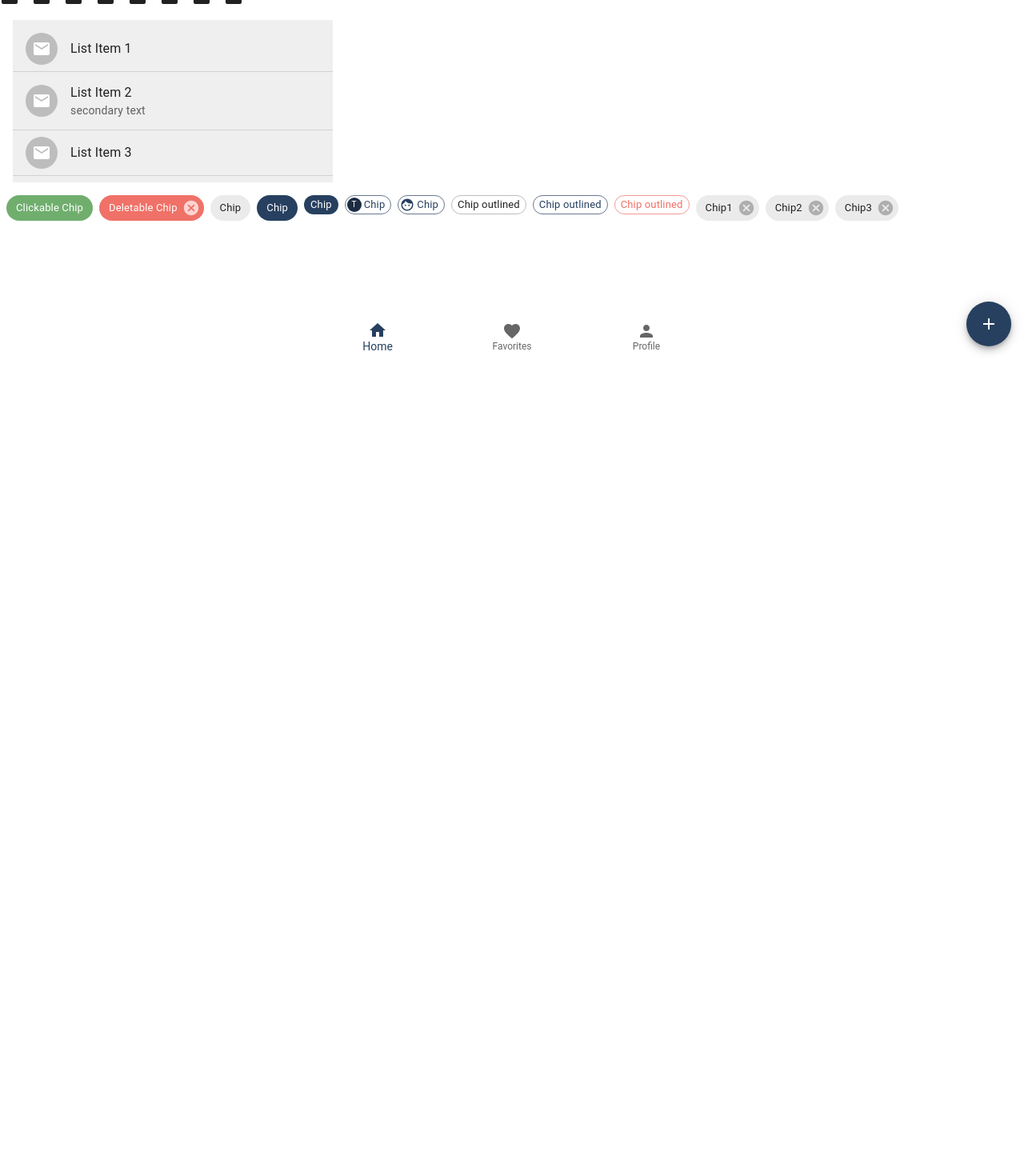
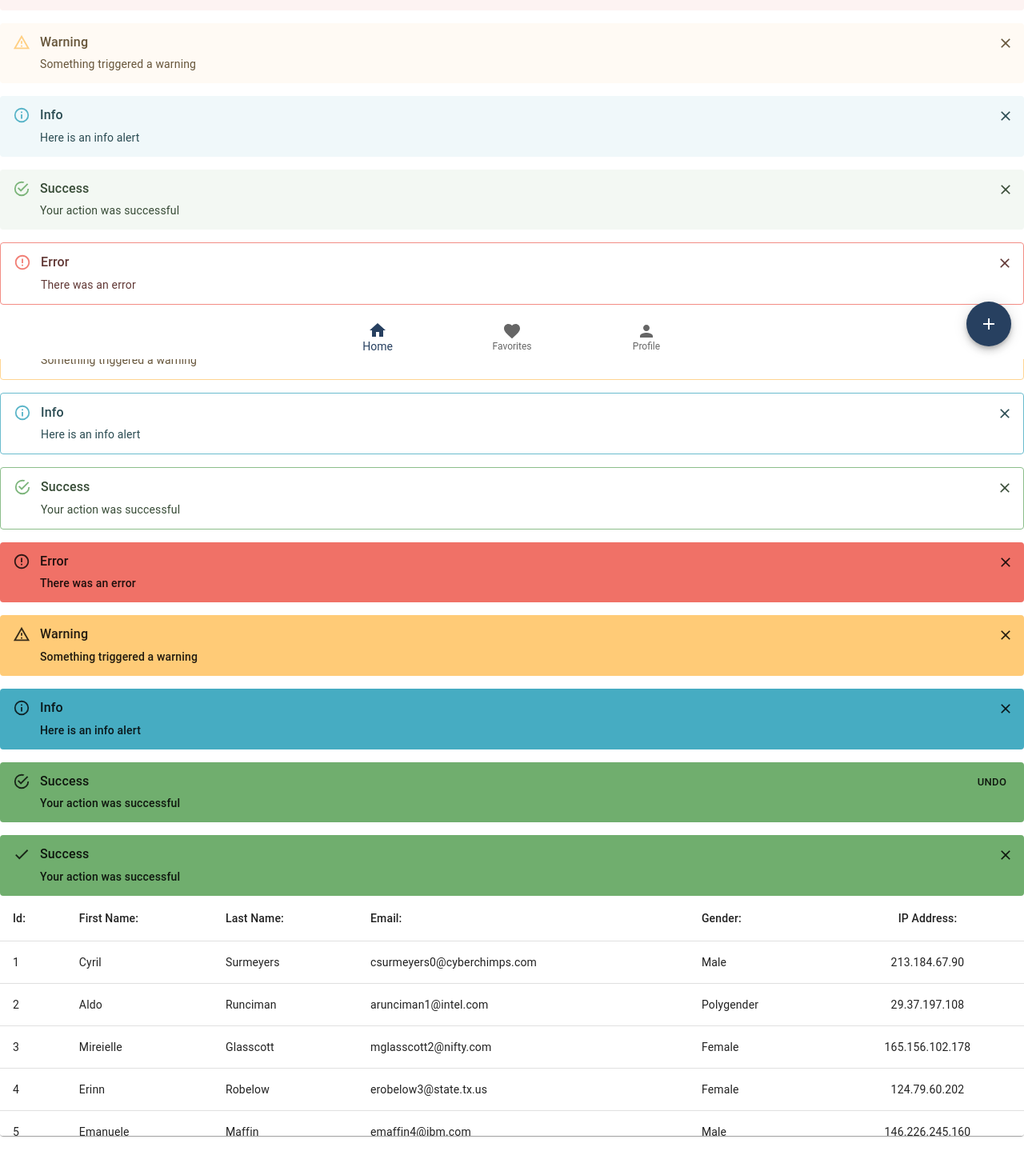
Before and after one commit to Tim-Parks-Lynch/material-ui-learning, a React (Vite) app in the folder my-app/: page / in a window 1280 px wide. Shown: the part 351-1810 px from the top of the page at 80% size. Before the commit the page ends 800 px from the top, so only its background shows below. Built offline with nearby package versions, Linux system fonts and the light colour scheme.

Commit message:
Finished data display

```diff
--- /dev/null
+++ b/my-app/src/components/MuiAlert/MuiAlert.tsx
@@ -0,0 +1,85 @@
+import React from 'react';
+import { Stack, Alert, AlertTitle, Button } from '@mui/material';
+import CheckIcon from '@mui/icons-material/Check';
+
+const MuiAlert = () => {
+  const handleClose = () => {
+    console.log('onClose clicked');
+  };
+
+  return (
+    <Stack spacing={2}>
+      <Alert severity="error" onClose={handleClose}>
+        <AlertTitle>Error</AlertTitle>There was an error
+      </Alert>
+      <Alert severity="warning" onClose={handleClose}>
+        <AlertTitle>Warning</AlertTitle>Something triggered a warning
+      </Alert>
+      <Alert severity="info" onClose={handleClose}>
+        <AlertTitle>Info</AlertTitle>Here is an info alert
+      </Alert>
+      <Alert severity="success" onClose={handleClose}>
+        <AlertTitle>Success</AlertTitle>
+        Your action was successful
+      </Alert>
+
+      {/* variant outlined */}
+      <Alert variant="outlined" severity="error" onClose={handleClose}>
+        <AlertTitle>Error</AlertTitle>
+        There was an error
+      </Alert>
+      <Alert variant="outlined" severity="warning" onClose={handleClose}>
+        <AlertTitle>Warning</AlertTitle>
+        Something triggered a warning
+      </Alert>
+      <Alert variant="outlined" severity="info" onClose={handleClose}>
+        <AlertTitle>Info</AlertTitle>
+        Here is an info alert
+      </Alert>
+      <Alert variant="outlined" severity="success" onClose={handleClose}>
+        <AlertTitle>Success</AlertTitle>
+        Your action was successful
+      </Alert>
+
+      {/* variant filled */}
+      <Alert variant="filled" severity="error" onClose={handleClose}>
+        <AlertTitle>Error</AlertTitle>
+        There was an error
+      </Alert>
+      <Alert variant="filled" severity="warning" onClose={handleClose}>
+        <AlertTitle>Warning</AlertTitle>
+        Something triggered a warning
+      </Alert>
+      <Alert variant="filled" severity="info" onClose={handleClose}>
+        <AlertTitle>Info</AlertTitle>
+        Here is an info alert
+      </Alert>
+      <Alert
+        action={
+          <Button color="inherit" size="small" onClick={() => console.log('Clicked')}>
+            Undo
+          </Button>
+        }
+        variant="filled"
+        severity="success"
+        onClose={handleClose}
+      >
+        <AlertTitle>Success</AlertTitle>
+        Your action was successful
+      </Alert>
+
+      {/* different icon */}
+      <Alert
+        variant="filled"
+        severity="success"
+        icon={<CheckIcon fontSize="inherit" />}
+        onClose={handleClose}
+      >
+        <AlertTitle>Success</AlertTitle>
+        Your action was successful
+      </Alert>
+    </Stack>
+  );
+};
+
+export default MuiAlert;
--- a/my-app/src/components/MuiBottomNavigation/MuiBottomNavigation.tsx
+++ b/my-app/src/components/MuiBottomNavigation/MuiBottomNavigation.tsx
@@ -14,7 +14,8 @@ const MuiBottomNavigation = () => {
   return (
     <CssBaseline>
       <BottomNavigation
-        sx={{ width: '100%', position: 'absolute', bottom: 0 }}
+        // sx={{ width: '100%', position: 'absolute', bottom: 0 }}
+        sx={{ width: '100%', position: 'sticky', bottom: 0 }}
         value={value}
         onChange={handleChange}
         showLabels
--- a/my-app/src/components/MuiSpeedDial/MuiSpeedDial.tsx
+++ b/my-app/src/components/MuiSpeedDial/MuiSpeedDial.tsx
@@ -11,7 +11,8 @@ const MuiSpeedDial = () => {
   return (
     <SpeedDial
       ariaLabel="Navigation speed dial"
-      sx={{ position: 'absolute', bottom: 16, right: 16 }}
+      // sx={{ position: 'absolute', bottom: 16, right: 16 }}
+      sx={{ position: 'fixed', bottom: 16, right: 16 }}
       //   regular icon below
       //   icon={<SpeedDialIcon />}
       // with open icon prop, changes the open Icon from + to an edit icon
--- /dev/null
+++ b/my-app/src/components/MuiTable/MuiTable.tsx
@@ -0,0 +1,128 @@
+import React from 'react';
+import {
+  TableContainer,
+  Table,
+  TableHead,
+  TableBody,
+  TableRow,
+  TableCell,
+  Paper,
+} from '@mui/material';
+
+const MuiTable = () => {
+  return (
+    <TableContainer component={Paper} sx={{ maxHeight: '300px' }}>
+      {/* sticky header component usefule when height is set in TableContainer */}
+      <Table aria-label="simple table" stickyHeader>
+        <TableHead>
+          <TableRow>
+            <TableCell>Id:</TableCell>
+            <TableCell>First Name:</TableCell>
+            <TableCell>Last Name:</TableCell>
+            <TableCell>Email:</TableCell>
+            <TableCell>Gender:</TableCell>
+            {/* align prop */}
+            <TableCell align="center">IP Address:</TableCell>
+          </TableRow>
+        </TableHead>
+        <TableBody>
+          {tableData.map((row) => (
+            <TableRow key={row.id} sx={{ '&:last-child td, &:last-child th': { boder: 0 } }}>
+              <TableCell>{row.id}</TableCell>
+              <TableCell>{row.first_name}</TableCell>
+              <TableCell>{row.last_name}</TableCell>
+              <TableCell>{row.email}</TableCell>
+              <TableCell>{row.gender}</TableCell>
+              <TableCell align="center">{row.ip_address}</TableCell>
+            </TableRow>
+          ))}
+        </TableBody>
+      </Table>
+    </TableContainer>
+  );
+};
+
+const tableData = [
+  {
+    id: 1,
+    first_name: 'Cyril',
+    last_name: 'Surmeyers',
+    email: 'csurmeyers0@cyberchimps.com',
+    gender: 'Male',
+    ip_address: '213.184.67.90',
+  },
+  {
+    id: 2,
+    first_name: 'Aldo',
+    last_name: 'Runciman',
+    email: 'arunciman1@intel.com',
+    gender: 'Polygender',
+    ip_address: '29.37.197.108',
+  },
+  {
+    id: 3,
+    first_name: 'Mireielle',
+    last_name: 'Glasscott',
+    email: 'mglasscott2@nifty.com',
+    gender: 'Female',
+    ip_address: '165.156.102.178',
+  },
+  {
+    id: 4,
+    first_name: 'Erinn',
+    last_name: 'Robelow',
+    email: 'erobelow3@state.tx.us',
+    gender: 'Female',
+    ip_address: '124.79.60.202',
+  },
+  {
+    id: 5,
+    first_name: 'Emanuele',
+    last_name: 'Maffin',
+    email: 'emaffin4@ibm.com',
+    gender: 'Male',
+    ip_address: '146.226.245.160',
+  },
+  {
+    id: 6,
+    first_name: 'Madison',
+    last_name: 'Parren',
+    email: 'mparren5@arizona.edu',
+    gender: 'Male',
+    ip_address: '47.20.246.104',
+  },
+  {
+    id: 7,
+    first_name: 'Shermy',
+    last_name: 'Lodder',
+    email: 'slodder6@discuz.net',
+    gender: 'Male',
+    ip_address: '189.97.238.13',
+  },
+  {
+    id: 8,
+    first_name: 'Joanne',
+    last_name: 'Rodolfi',
+    email: 'jrodolfi7@techcrunch.com',
+    gender: 'Female',
+    ip_address: '74.186.165.158',
+  },
+  {
+    id: 9,
+    first_name: 'Rheta',
+    last_name: 'Elfleet',
+    email: 'relfleet8@over-blog.com',
+    gender: 'Female',
+    ip_address: '38.132.73.141',
+  },
+  {
+    id: 10,
+    first_name: 'Robinet',
+    last_name: 'Gain',
+    email: 'rgain9@tripadvisor.com',
+    gender: 'Female',
+    ip_address: '156.130.68.145',
+  },
+];
+
+export default MuiTable;
--- /dev/null
+++ b/my-app/src/components/MuiToolTip/MuiToolTip.tsx
@@ -0,0 +1,47 @@
+import React from 'react';
+import { Tooltip, IconButton, Box } from '@mui/material';
+import DeleteIcon from '@mui/icons-material/Delete';
+
+const MuiToolTip = () => {
+  return (
+    <Box sx={{ mx: '16px', my: '16px' }}>
+      {/* // displays the delete trash icon and if you hover over it you get the words 'Delete' */}
+      <Tooltip title="Delete">
+        <IconButton>
+          <DeleteIcon />
+        </IconButton>
+      </Tooltip>
+      {/* // displays the delete trash icon
+      and if you hover over it you get the words
+      'Delete' on the right hand side */}
+      <Tooltip title="Delete" placement="right">
+        <IconButton>
+          <DeleteIcon />
+        </IconButton>
+      </Tooltip>
+
+      {/* // displays the delete trash icon
+      and if you hover over it you get the words
+      'Delete' on the right hand side but with an arrow indicator instead of
+      just a rectange saying delete*/}
+      <Tooltip title="Delete" placement="right" arrow>
+        <IconButton>
+          <DeleteIcon />
+        </IconButton>
+      </Tooltip>
+
+      {/* // displays the delete trash icon
+      and if you hover over it you get the words
+      'Delete' on the right hand side but with an arrow indicator instead of
+      just a rectange saying delete, also includes a delay for entering and
+      leaving */}
+      <Tooltip title="Delete" placement="right" arrow enterDelay={500} leaveDelay={500}>
+        <IconButton>
+          <DeleteIcon />
+        </IconButton>
+      </Tooltip>
+    </Box>
+  );
+};
+
+export default MuiToolTip;
--- a/my-app/src/pages/Home/Home.tsx
+++ b/my-app/src/pages/Home/Home.tsx
@@ -18,10 +18,13 @@ import MuiBreadCrumbs from '@/components/MuiBreadCrumbs/MuiBreadCrumbs';
 import MuiDrawer from '@/components/MuiDrawer/MuiDrawer';
 import MuiSpeedDial from '@/components/MuiSpeedDial/MuiSpeedDial';
 import MuiBottomNavigation from '@/components/MuiBottomNavigation/MuiBottomNavigation';
-import MuiAvatar from '@/components/MuiAvatar/MuiAvatar';
-import MuiBadge from '@/components/MuiBadge/MuiBadge';
-import MuiList from '@/components/MuiList/MuiList';
-import MuiChip from '@/components/MuiChip/MuiChip';
+// import MuiAvatar from '@/components/MuiAvatar/MuiAvatar';
+// import MuiBadge from '@/components/MuiBadge/MuiBadge';
+// import MuiList from '@/components/MuiList/MuiList';
+// import MuiChip from '@/components/MuiChip/MuiChip';
+// import MuiToolTip from '@/components/MuiToolTip/MuiToolTip';
+import MuiTable from '@/components/MuiTable/MuiTable';
+import MuiAlert from '@/components/MuiAlert/MuiAlert';
 
 const Home = () => {
   return (
@@ -43,10 +46,13 @@ const Home = () => {
       {/* <MuiLink></MuiLink> */}
       <MuiBreadCrumbs></MuiBreadCrumbs>
       <MuiDrawer></MuiDrawer>
-      <MuiAvatar></MuiAvatar>
-      <MuiBadge />
-      <MuiList />
-      <MuiChip />
+      {/* <MuiAvatar></MuiAvatar> */}
+      {/* <MuiBadge /> */}
+      {/* <MuiList /> */}
+      {/* <MuiChip /> */}
+      {/* <MuiToolTip /> */}
+      <MuiAlert />
+      <MuiTable />
       <MuiSpeedDial></MuiSpeedDial>
       <MuiBottomNavigation></MuiBottomNavigation>
       {/* // </Box> */}
```
Also changed, not shown: 2 other files (tests, documents, lock files or other folders).
